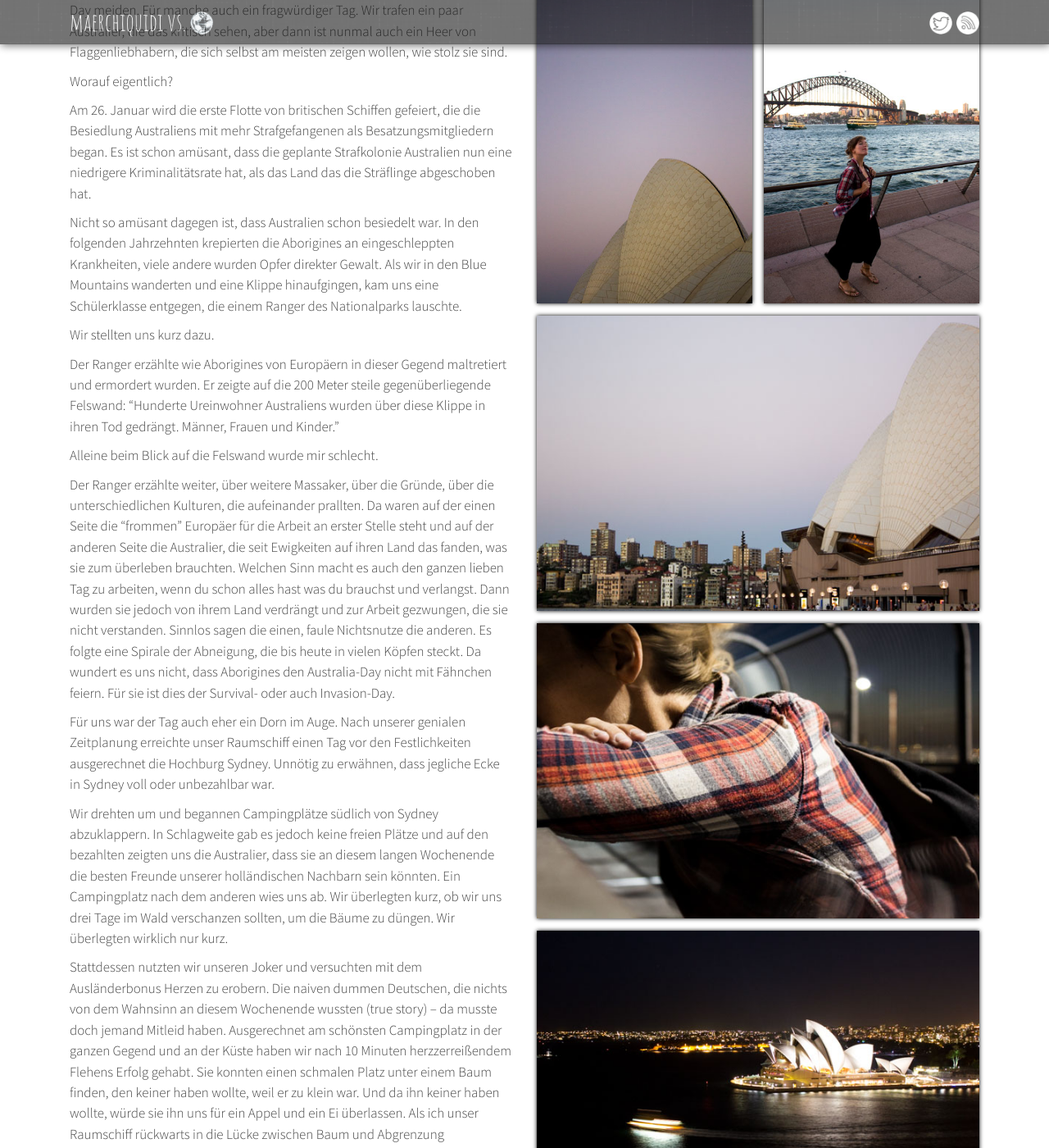
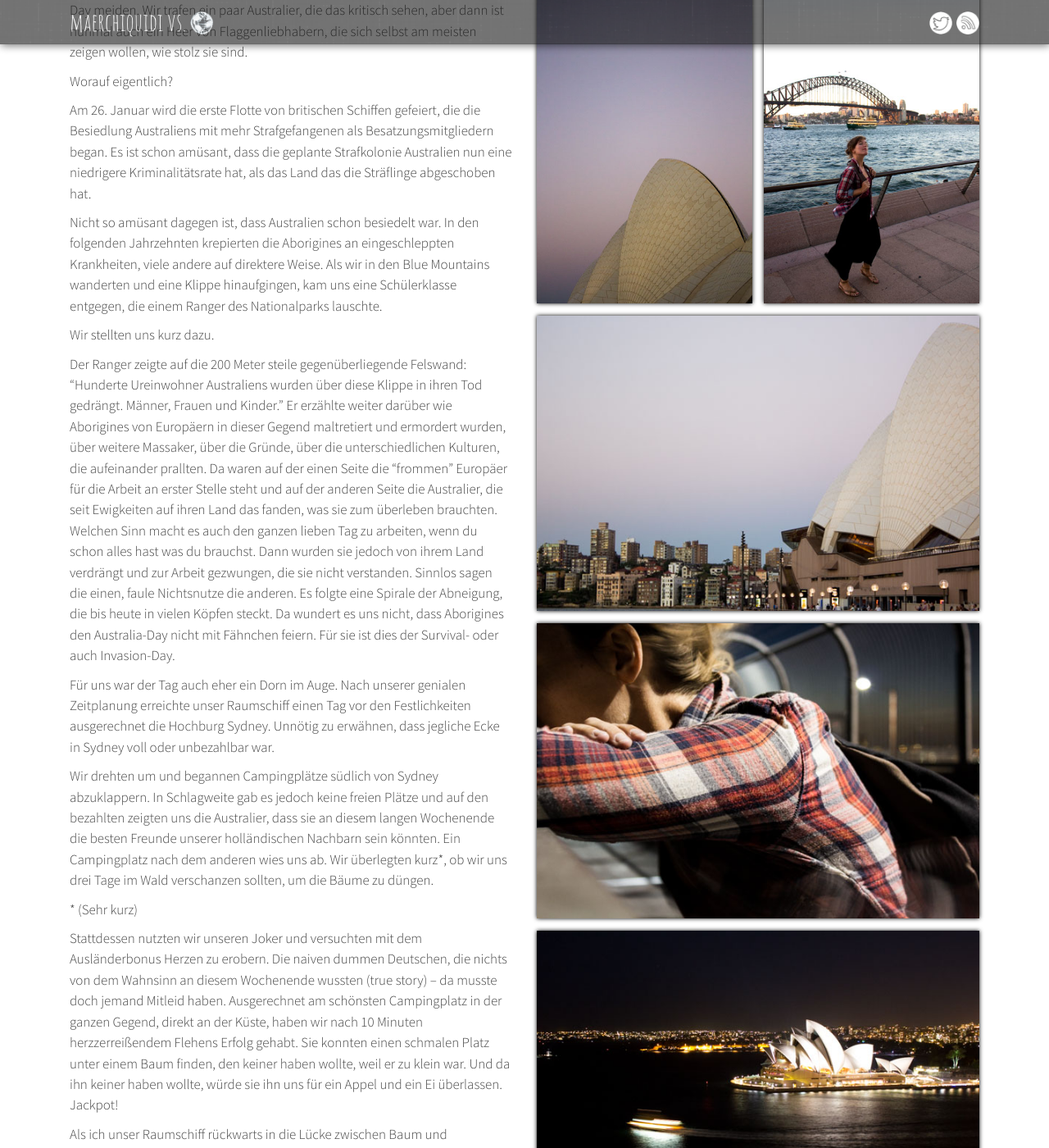
Before and after one commit to maerch/maerchiquidi, a Jekyll site: the page built from _posts/2014-02-06-sydney.md, in a window 1280 px wide and 1400 px high, scrolled down 620 px. Shown: the whole window at 82% size. Built offline with Jekyll 4.4.1, drawn with Linux system fonts in a browser that asks for light colours; nearby versions of some CDN libraries; comment, search, counter and statistics services are not loaded; some of the changed text lies outside the part shown.

Commit message:
Reworking Sydney draft

```diff
--- a/_posts/2014-02-06-sydney.md
+++ b/_posts/2014-02-06-sydney.md
@@ -9,30 +9,30 @@ travelled: {car: 200}
 excerpt: Über fähnchenschwingende Australier und Kinderpüpse, als auch verwirrende Mautsysteme und lebenswerte Städte.
 ---
 
-Falls dich Fähnchenschwinger zur WM schon aufregen, solltest du den Australia-Day meiden. Für manche auch ein fragwürdiger Tag. Wir trafen ein paar Australier, die das kritisch sehen, aber dann ist nunmal auch ein Heer von Flaggenliebhabern, die sich selbst am meisten zeigen wollen, wie stolz sie sind.
+Falls dich Fähnchenschwinger zur WM schon aufregen, solltest du den Australia-Day meiden. Wir trafen ein paar Australier, die das kritisch sehen, aber dann ist nunmal auch ein Heer von Flaggenliebhabern, die sich selbst am meisten zeigen wollen, wie stolz sie sind.
 
 Worauf eigentlich?
 
 Am 26. Januar wird die erste Flotte von britischen Schiffen gefeiert, die die Besiedlung Australiens mit mehr Strafgefangenen als Besatzungsmitgliedern began. Es ist schon amüsant, dass die geplante Strafkolonie Australien nun eine niedrigere Kriminalitätsrate hat, als das Land das die Sträflinge abgeschoben hat.
 
-Nicht so amüsant dagegen ist, dass Australien schon besiedelt war. In den folgenden Jahrzehnten krepierten die Aborigines an eingeschleppten Krankheiten, viele andere wurden Opfer direkter Gewalt. Als wir in den Blue Mountains wanderten und eine Klippe hinaufgingen, kam uns eine Schülerklasse entgegen, die einem Ranger des Nationalparks lauschte.
+Nicht so amüsant dagegen ist, dass Australien schon besiedelt war. In den folgenden Jahrzehnten krepierten die Aborigines an eingeschleppten Krankheiten, viele andere auf direktere Weise. Als wir in den Blue Mountains wanderten und eine Klippe hinaufgingen, kam uns eine Schülerklasse entgegen, die einem Ranger des Nationalparks lauschte.
 
 Wir stellten uns kurz dazu.
 
-Der Ranger erzählte wie Aborigines von Europäern in dieser Gegend maltretiert und ermordert wurden. Er zeigte auf die 200 Meter steile gegenüberliegende Felswand: "Hunderte Ureinwohner Australiens wurden über diese Klippe in ihren Tod gedrängt. Männer, Frauen und Kinder."
-
-Alleine beim Blick auf die Felswand wurde mir schlecht.
-
-Der Ranger erzählte weiter, über weitere Massaker, über die Gründe, über die unterschiedlichen Kulturen, die aufeinander prallten. Da waren auf der einen Seite die "frommen" Europäer für die Arbeit an erster Stelle steht und auf der anderen Seite die Australier, die seit Ewigkeiten auf ihren Land das fanden, was sie zum überleben brauchten. Welchen Sinn macht es auch den ganzen lieben Tag zu arbeiten, wenn du schon alles hast was du brauchst und verlangst. Dann wurden sie jedoch von ihrem Land verdrängt und zur Arbeit gezwungen, die sie nicht verstanden. Sinnlos sagen die einen, faule Nichtsnutze die anderen. Es folgte eine Spirale der Abneigung, die bis heute in vielen Köpfen steckt. Da wundert es uns nicht, dass Aborigines den Australia-Day nicht mit Fähnchen feiern. Für sie ist dies der Survival- oder auch Invasion-Day.
+Der Ranger zeigte auf die 200 Meter steile gegenüberliegende Felswand: "Hunderte Ureinwohner Australiens wurden über diese Klippe in ihren Tod gedrängt. Männer, Frauen und Kinder." Er erzählte weiter darüber wie Aborigines von Europäern in dieser Gegend maltretiert und ermordert wurden, über weitere Massaker, über die Gründe, über die unterschiedlichen Kulturen, die aufeinander prallten. Da waren auf der einen Seite die "frommen" Europäer für die Arbeit an erster Stelle steht und auf der anderen Seite die Australier, die seit Ewigkeiten auf ihren Land das fanden, was sie zum überleben brauchten. Welchen Sinn macht es auch den ganzen lieben Tag zu arbeiten, wenn du schon alles hast was du brauchst. Dann wurden sie jedoch von ihrem Land verdrängt und zur Arbeit gezwungen, die sie nicht verstanden. Sinnlos sagen die einen, faule Nichtsnutze die anderen. Es folgte eine Spirale der Abneigung, die bis heute in vielen Köpfen steckt. Da wundert es uns nicht, dass Aborigines den Australia-Day nicht mit Fähnchen feiern. Für sie ist dies der Survival- oder auch Invasion-Day.
 
 Für uns war der Tag auch eher ein Dorn im Auge. Nach unserer genialen Zeitplanung erreichte unser Raumschiff einen Tag vor den Festlichkeiten ausgerechnet die Hochburg Sydney. Unnötig zu erwähnen, dass jegliche Ecke in Sydney voll oder unbezahlbar war.
 
-Wir drehten um und begannen Campingplätze südlich von Sydney abzuklappern. In Schlagweite gab es jedoch keine freien Plätze und auf den bezahlten zeigten uns die Australier, dass sie an diesem langen Wochenende die besten Freunde unserer holländischen Nachbarn sein könnten. Ein Campingplatz nach dem anderen wies uns ab. Wir überlegten kurz, ob wir uns drei Tage im Wald verschanzen sollten, um die Bäume zu düngen. Wir überlegten wirklich nur kurz.
+Wir drehten um und begannen Campingplätze südlich von Sydney abzuklappern. In Schlagweite gab es jedoch keine freien Plätze und auf den bezahlten zeigten uns die Australier, dass sie an diesem langen Wochenende die besten Freunde unserer holländischen Nachbarn sein könnten. Ein Campingplatz nach dem anderen wies uns ab. Wir überlegten kurz\*, ob wir uns drei Tage im Wald verschanzen sollten, um die Bäume zu düngen.
 
-Stattdessen nutzten wir unseren Joker und versuchten mit dem Ausländerbonus Herzen zu erobern. Die naiven dummen Deutschen, die nichts von dem Wahnsinn an diesem Wochenende wussten (true story) -- da musste doch jemand Mitleid haben. Ausgerechnet am schönsten Campingplatz in der ganzen Gegend und an der Küste haben wir nach 10 Minuten herzzerreißendem Flehens Erfolg gehabt. Sie konnten einen schmalen Platz unter einem Baum finden, den keiner haben wollte, weil er zu klein war. Und da ihn keiner haben wollte, würde sie ihn uns für ein Appel und ein Ei überlassen. Als ich unser Raumschiff rückwarts in die Lücke zwischen Baum und Abgrenzung manövrierte feierten wir mit einem Freudentanz, fuhren noch einmal los, kauften Essen und Bier für drei Tage und genossen die Sonne an diesem herrlichen Sommerwochenende. Die längste Zeit die wir seit Melbourne an einem Ort verbrachten, umgeben von Familien und einen Gemisch aus Kinderpups, Grill- und Meeresgeruch. Nicht unbedingt spannend, aber in diesem Moment ein Himmels Geschenk.
+\* (Sehr kurz)
+
+Stattdessen nutzten wir unseren Joker und versuchten mit dem Ausländerbonus Herzen zu erobern. Die naiven dummen Deutschen, die nichts von dem Wahnsinn an diesem Wochenende wussten (true story) -- da musste doch jemand Mitleid haben. Ausgerechnet am schönsten Campingplatz in der ganzen Gegend, direkt an der Küste, haben wir nach 10 Minuten herzzerreißendem Flehens Erfolg gehabt. Sie konnten einen schmalen Platz unter einem Baum finden, den keiner haben wollte, weil er zu klein war. Und da ihn keiner haben wollte, würde sie ihn uns für ein Appel und ein Ei überlassen. Jackpot!
+
+Als ich unser Raumschiff rückwarts in die Lücke zwischen Baum und Abgrenzung manövrierte feierten wir mit einem Freudentanz, fuhren noch einmal los, kauften Essen und Bier für drei Tage und genossen die Sonne an diesem herrlichen Sommerwochenende. Die längste Zeit die wir seit Melbourne an einem Ort verbrachten, umgeben von Familien und einen Gemisch aus Kinderpups, Grill- und Meeresgeruch. Nicht unbedingt spannend, aber in diesem Moment ein Himmels Geschenk.
 
 Nachdem sich die Lage in Sydney beruhigt hatte, fuhren wir unseren Wagen in das Ungetüm von Großstadt. Was die Navigation erschwerte waren die zahlreichen Mautstraßen, die wir zu umgehen versuchten, da wir das Bezahlsystem nicht im geringsten verstanden. Wofür habe ich nochmal studiert?
 
 Wenigstens kann ich noch das Internet bedienen. Unsere Unterkunft fanden wir über Airbnb. Ein Pärchen aus Stuttgart, das von der australischen Gastfreundlichkeit angesteckt war. Vor nicht allzulanger Zeit waren sie ebenfalls auf einer Weltreise. Ihre Wand im Wohnzimmer mit dutzenden Fotos  aus allen Teilen dieser Welt bestückt. Orte an denen wir auch schon waren und Orte an denen wir noch sein werden.
 
-Nun stecken sie in Sydney fest und wir müssen sagen, dass wir es verstehen können. Sydney scheint eine lebenswerte Stadt zu sein. Da wäre zum einen das subtropische Klima. Im Sommer warm, aber nicht zu heiß und im Winter mild. Das allein ist schon alles wovon ich immer geträumt habe. Dann ist diese Stadt umringt von Stränden, Surfspots und Klippen an denen wir entlangspazierten. Im Zentrum etliche nette Bars und Restaurants und die Sydneysider stehen den Leuten in Melbourne in Sachen Tiefenentspanntheit in nichts nach. Es muss hier etliche Seans geben. Wären Dortmunder nur halb so entspannt und freundlich, würde ich in der Dortmunder U-Bahn auch mal meine Kopfhörer abnehmen.
+Nun stecken sie in Sydney fest und wir müssen sagen, dass wir es verstehen können. Sydney scheint eine lebenswerte Stadt zu sein. Da wäre zum einen das subtropische Klima. Im Sommer warm, aber nicht zu heiß und im Winter mild. Das allein ist schon alles wovon ich immer geträumt habe. Dann ist diese Stadt umringt von Stränden, Surfspots und Klippen an denen wir entlangspazierten. Im Zentrum etliche nette Bars und Restaurants und die Sydneysider stehen den Leuten in Melbourne in Sachen Tiefenentspanntheit in nichts nach. Es muss hier etliche [Seans]({% post_url 2014-01-22-great-ocean %}) geben. Wären Dortmunder nur halb so entspannt und freundlich, würde ich in der Dortmunder U-Bahn auch mal meine Kopfhörer abnehmen.
```
